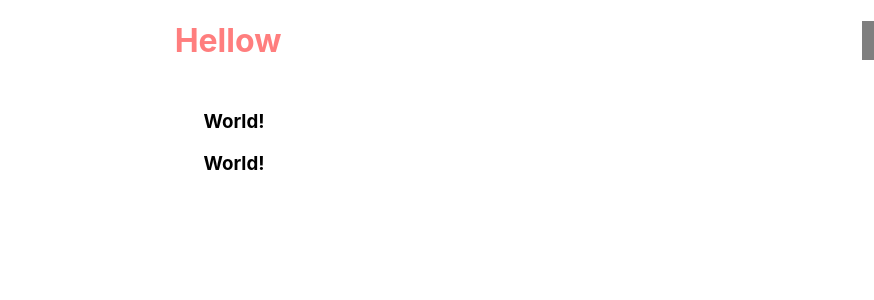
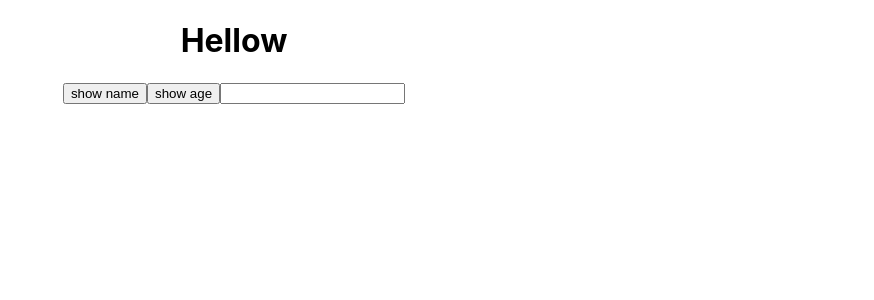
Before and after one commit to rudeodud/ReactStudy, a React (Create React App) app in the folder vocarudeodud/: page / in a window 1280 px wide. Shown: the top 300 px of the page, without its empty margins (406-1280 px from the left). Built offline with nearby package versions, Linux system fonts and the light colour scheme.

Commit message:
202604017_2

```diff
--- a/vocarudeodud/src/App.js
+++ b/vocarudeodud/src/App.js
@@ -1,11 +1,9 @@
 import './App.css';
 import Hellow from './components/Hellow'
-import Welcome from './components/Welcome';
 function App() {
   return (
     <div className="App">
       <Hellow />
-      <div className='box' />
     </div>
   );
 }
--- a/vocarudeodud/src/components/Hellow.jsx
+++ b/vocarudeodud/src/components/Hellow.jsx
@@ -1,15 +1,25 @@
-import World from './World'
 export default function Hellow(){
+    function showName(){
+        console.log("Mike");
+    }
+    function showAge(age){
+        console.log(age);
+    }
+    function showText(txt){
+        console.log(txt);
+    }
     return (
         <div>
-            <h1 style={{
-                color : '#f00',
-                borderRight : '12px solid #000',
-                marginBottom : '50px',
-                opacity : 0.5
-            }}>Hellow</h1>
-            <World />
-            <World />
+            <h1>Hellow</h1>
+            <button onClick={showName}>show name</button>
+            <button onClick={()=>{
+                    showAge(10)
+                }
+            }>show age</button>
+            <input type="text" onChange={(e)=>{
+                const txt = e.target.value;
+                showText(txt);
+            }
+            }/>
         </div>
-    );
-}
+    );}
--- a/vocarudeodud/src/components/LoginApp.jsx
+++ /dev/null
@@ -1,5 +0,0 @@
-export function LoginApp(){
-  return(
-      <h1>hellow</h1>
-  );
-}
--- a/vocarudeodud/src/components/Welcome.jsx
+++ /dev/null
@@ -1,3 +0,0 @@
-export default function Welcome(){
-    return <h1>Welcome</h1>
-}
--- a/vocarudeodud/src/components/World.jsx
+++ /dev/null
@@ -1,3 +0,0 @@
-export default function World(){
-    return <h3>World!</h3>
-}
```
